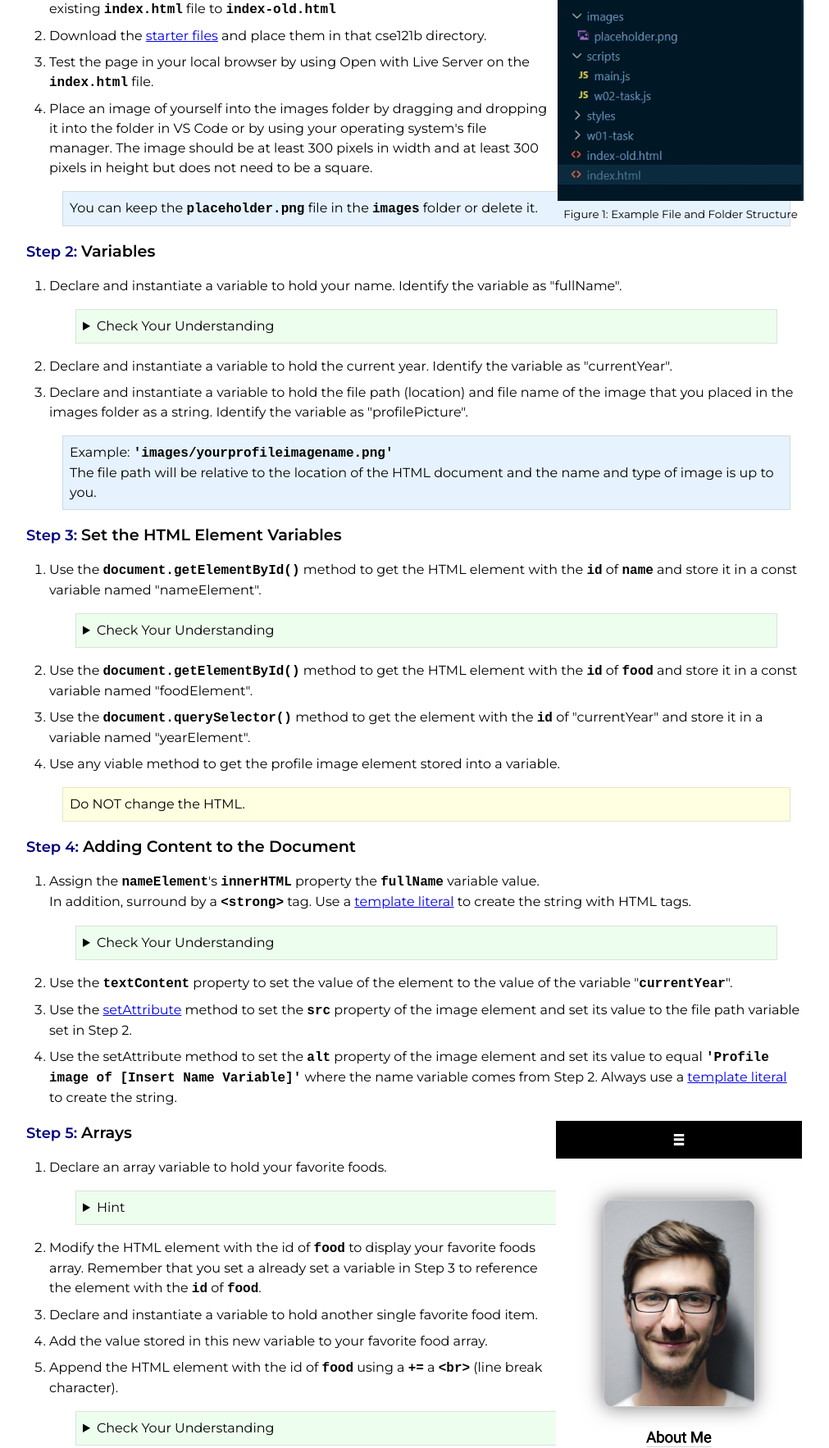
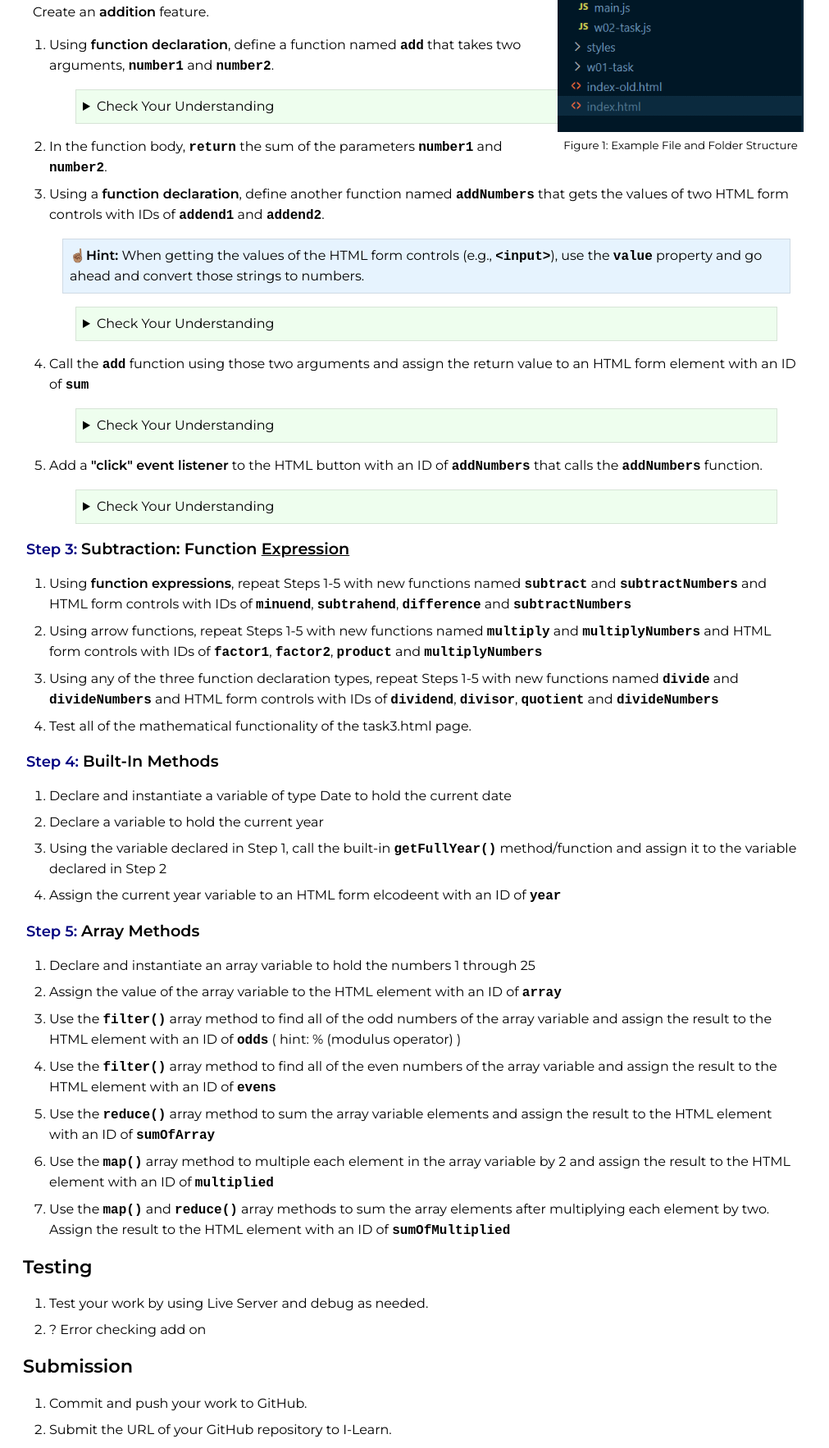
Before and after one commit to byui-cse/cse121b-ww-course, a plain HTML site: page docs/week03/w03-assignment.html in a window 1280 px wide. Shown: the part 397-2163 px from the top of the page at 82% size, without its empty margins (140-1151 px from the left). Drawn offline with nearby package versions, Linux system fonts and the light colour scheme.

Commit message:
change order

```diff
--- a/docs/week03/w03-assignment.html
+++ b/docs/week03/w03-assignment.html
@@ -34,11 +34,6 @@
       <span><a href="../week07/">W7</a></span>
     </nav>
     <h2>W03: Programming Task</h2>
-    <h3>Overview</h3>
-    <p></p>
-    <div class="callout info"></div>
-
-
     <h3>Instructions</h3>
     <h4 class="step">Setup</h4>
     <figure style="float:right; margin: 0 0 15px 10px;">
@@ -47,143 +42,128 @@
       <figcaption>Figure 1: Example File and Folder Structure</figcaption>
     </figure>
     <ol>
-      <li>In VS Code with your cse121b local repository folder open, rename the existing
-        <code>index.html</code> file to <code>index-old.html</code>
-      </li>
-      <li>Download the <a href="taskfiles/">starter files</a> and place them in that cse121b
-        directory.
-      </li>
-      <li>Test the page in your local browser by using Open with Live Server on the
-        <code>index.html</code> file.
-      </li>
-      <li>Place an image of yourself into the images folder by dragging and dropping it into the
-        folder in VS Code or by using your operating system's file manager. The image should be at
-        least 300 pixels in width and at least 300 pixels in height but does not need to be a
-        square.</li>
-      <div class="callout info">
-        You can keep the <code>placeholder.png</code> file in the <code>images</code> folder or
-        delete it.
-      </div>
+      <li>Download the <a href="../taskfiles/w03-task.zip">starter files</a> (2). Place the
+        <code>w03-task.html</code> file on the root <code>cse121b</code> folder and the
+        <code>w03-task.js</code> file in the <code>scripts</code> folder.
       </li>
     </ol>
-    <h4 class="step">Variables</h4>
+    <h4 class="step">Function <u>Declaration</u></h4>
+    <p>Create an <strong>addition</strong> feature.</p>
     <ol>
-      <li>Declare and instantiate a variable to hold your name. Identify the variable as "fullName".
+      <li>Using <strong>function declaration</strong>, define a function named <code>add</code> that
+        takes two arguments, <code>number1</code> and <code>number2</code>.
         <details>
           <summary>Check Your Understanding</summary>
-          <pre>
-        <code class="javascript">let fullName = 'Patricia Juarez';</code></pre>
-          A <code>const</code> declaration is also OK because the value will not change in this
-          application.
+          <pre><code class="javascript">function add (number1, number2) {
+  // function body
+}</code></pre>
         </details>
       </li>
-      <li>Declare and instantiate a variable to hold the current year. Identify the variable as
-        "currentYear".</li>
-      <li>Declare and instantiate a variable to hold the file path (location) and file name of the
-        image that you placed in the images folder as a string. Identify the variable as
-        "profilePicture".
+      <li>In the function body, <code>return</code> the sum of the parameters <code>number1</code>
+        and <code>number2</code>.
+      </li>
+      <li>Using a <strong>function declaration</strong>, define another function named
+        <code>addNumbers</code> that gets the values of two HTML form controls with IDs of
+        <code>addend1</code> and <code>addend2</code>.
         <div class="callout info">
-          Example: <code>'images/yourprofileimagename.png'</code><br>The file path will be relative
-          to the location of the HTML document and the name and type of image is up to you.
+          <strong>☝🏽Hint:</strong> When getting the values of the HTML form controls (e.g., <code
+            class="html">&lt;input&gt;</code></pre>), use the <code>value</code>
+          property and go ahead and convert those strings to numbers.
         </div>
+        <details>
+        <summary>Check Your Understanding</summary>
+        <pre><code class="javascript">let add1 = Number(document.querySelector('#addend1').value);</code></pre>
+        </details>
+      </li>
+      <li>Call the <code>add</code> function using those two arguments and assign the return value
+        to an HTML form element with an ID of <code>sum</code>
+      <details>
+      <summary>Check Your Understanding</summary>
+      <pre><code class="javascript">document.querySelector('#sum').value = add(addend1, addend2);</code></pre>
+      </details>
+      </li>
+      <li>Add a <strong>"click" event listener</strong> to the HTML button with an ID of
+        <code>addNumbers</code> that calls the <code>addNumbers</code> function.
+        <details>
+          <summary>Check Your Understanding</summary>
+          <pre><code class="javascript">document.querySelector('#addNumbers').addEventListener('click', addNumbers);</code></pre>
+        </details>
       </li>
     </ol>
+    <h4 class="step">Subtraction: Function <u>Expression</u></h4>
+    <ol>
+      <li>Using <strong>function expressions</strong>, repeat Steps 1-5 with new functions named
+        <code>subtract</code>
+        and
+        <code>subtractNumbers</code> and HTML form controls with IDs of <code>minuend</code>,
+        <code>subtrahend</code>,
+        <code>difference</code> and <code>subtractNumbers</code>
+      </li>
+      <li>Using arrow functions, repeat Steps 1-5 with new functions named <code>multiply</code> and
+        <code>multiplyNumbers</code> and HTML form controls with IDs of <code>factor1</code>,
+        <code>factor2</code>,
+        <code>product</code> and <code>multiplyNumbers</code>
+      </li>
+      <li>Using any of the three function declaration types, repeat Steps 1-5 with new functions
+        named
+        <code>divide</code> and <code>divideNumbers</code> and HTML form controls with IDs of
+        <code>dividend</code>,
+        <code>divisor</code>, <code>quotient</code> and <code>divideNumbers</code>
+      </li>
+      <li>Test all of the mathematical functionality of the <span
+          class="file_name">task3.html</span>
+        page.</li>
+    </ol>
 
-    <h4 class="step">Set the HTML Element Variables</h4>
+    <h4 class="step">Built-In Methods</h4>
     <ol>
-
-      <li>Use the <code>document.getElementById()</code> method to get the HTML element with the
-        <code>id</code> of <code>name</code> and store it in a const variable named "nameElement".
-        <details>
-          <summary>Check Your Understanding</summary>
-          <pre>
-      <code class="javascript">const nameElement = document.getElementById('name');</code></pre>
-        </details>
-      </li>
-      <li>Use the <code>document.getElementById()</code> method to get the HTML element with the
-        <code>id</code> of <code>food</code> and store it in a const variable named "foodElement".
-      </li>
-      <li>Use the <code>document.querySelector()</code> method to get the element with the
-        <code>id</code> of
-        "currentYear" and store it in a variable named "yearElement".
-      </li>
-      <li>Use any viable method to get the profile image element stored into a variable.
-        <div class="callout warning">
-          Do NOT change the HTML.
-        </div>
-      </li>
-    </ol>
-    <h4 class="step">Adding Content to the Document</h4>
-    <ol>
-
-      <li>Assign the <code>nameElement</code>'s <code>innerHTML</code> property the
-        <code>fullName</code> variable value.<br> In addition, surround by a
-        <code>&ltstrong&gt</code> tag. Use a <a
-          href="https://developer.mozilla.org/en-US/docs/Web/JavaScript/Reference/Template_literals"
-          target="_blank">template literal</a> to create the string with HTML tags.
-        <details>
-          <summary>Check Your Understanding</summary>
-          <pre><code class="javascript">nameElement.innerHTML = `&lt;strong&gt;${fullName}&lt;/strong&gt;`;</code></pre>
-          ☝🏽Note that using textContent in this example would not work because the expression
-          contains HTML markup that needs to be rendered. Using <code>textContent</code> will render
-          the HTML markup as text, which is not what is wanted.
-        </details>
+      <li>Declare and instantiate a variable of type Date to hold the current date</li>
+      <li>Declare a variable to hold the current year</li>
+      <li>Using the variable declared in Step 1, call the built-in <code>getFullYear()</code>
+        method/function
+        and assign it to the variable declared in Step 2</li>
+      <li>Assign the current year variable to an HTML form elcodeent with an ID of <code>year</code>
       </li>
 
-      <li>Use the <code>textContent</code> property to set the value of the element to the value of
-        the variable "<code>currentYear</code>".</li>
+    </ol>
+    <h4 class="step">Array Methods</h4>
+    <ol>
+      <li>Declare and instantiate an array variable to hold the numbers 1 through 25</li>
+      <li>Assign the value of the array variable to the HTML element with an ID of
+        <code>array</code>
+      </li>
+      <li>Use the <code>filter()</code> array method to find all of the odd numbers of the array
+        variable and
+        assign the result to the HTML element with an ID of <code>odds</code> ( hint: % (modulus
+        operator) )
+      </li>
+      <li>Use the <code>filter()</code> array method to find all of the even numbers of the array
+        variable and
+        assign the result to the HTML element with an ID of <code>evens</code></li>
+      <li>Use the <code>reduce()</code> array method to sum the array variable elements and assign
+        the
+        result
+        to the HTML element with an ID of <code>sumOfArray</code></li>
+      <li>Use the <code>map()</code> array method to multiple each element in the array variable by
+        2
+        and
+        assign the result to the HTML element with an ID of <code>multiplied</code></li>
+      <li>Use the <code>map()</code> and <code>reduce()</code> array methods to sum the array
+        elements after
+        multiplying each element by two. Assign the result to the HTML element with an ID of
+        <code>sumOfMultiplied</code>
+      </li>
 
-      <li>Use the <a href="https://developer.mozilla.org/es/docs/Web/API/Element/setAttribute"
-          target="_blank">setAttribute</a> method to set the <code>src</code> property of the image
-        element and set its value to the file path variable set in Step 2.
 
-      </li>
-      <li>Use the setAttribute method to set the <code>alt</code> property of the image
-        element and set its value to equal <code>'Profile image of [Insert Name Variable]'</code>
-        where the name variable comes from Step 2. Always use a <a
-          href="https://developer.mozilla.org/en-US/docs/Web/JavaScript/Reference/Template_literals"
-          target="_blank">template literal</a> to create the string.
 
-      </li>
     </ol>
-    <figure style="float:right; margin: 0 0 15px 10px;">
-      <img src="../images/w02-task-example.png" alt="Screenshot example of finished assignment."
-        loading="lazy" width="300">
-      <figcaption>Figure 2: Example Assignment in Mobile View</figcaption>
-    </figure>
-    <h4 class="step">Arrays</h4>
-    <ol>
-      <li>Declare an array variable to hold your favorite foods.
-        <details>
-          <summary>Hint</summary>
-          Use <code>[]</code> and fill it with your favorite foods as strings.
-        </details>
 
-        </div>
-      </li>
-      <li>Modify the HTML element with the id of <code>food</code> to display your favorite foods
-        array. Remember that you set a already set a variable in Step 3 to reference the element
-        with the <code>id</code> of <code>food</code>.</li>
-      <li>Declare and instantiate a variable to hold another single favorite food item.</li>
-      <li>Add the value stored in this new variable to your favorite food array.</li>
-      <li>Append the HTML element with the id of <code>food</code> using a <code>+=</code> a
-        <code>&lt;br&gt;</code> (line break character).
-        <details>
-          <summary>Check Your Understanding</summary>
-          <pre><code class="javascript">foodElement.innerHTML += `&lt;br&gt;${favFoods}`;</code></pre>
-        </details>
-      </li>
-      <li>Remove the first element in the favorite food array.</li>
-      <li>Append the HTML element with the id of <code>food</code> showing the modified array, using
-        a line break first.</li>
-      <li>Remove the last element in the favorite food array.</li>
-      <li>Append the HTML element with the id of <code>food</code> again with this final modified
-        favorite foods array.</li>
-    </ol>
+
 
     <h3>Testing</h3>
     <ol>
       <li>Test your work by using Live Server and debug as needed.</li>
+      <li>? Error checking add on</li>
     </ol>
 
     <h3>Submission</h3>
```
Also changed, not shown: docs/week01/w01-assignment.html (+32 -16 lines), docs/week02/index.html (+1 -1 lines), docs/week03/index.html (+5 -7 lines), docs/images/w01-task-file-structure-example.png (added).
